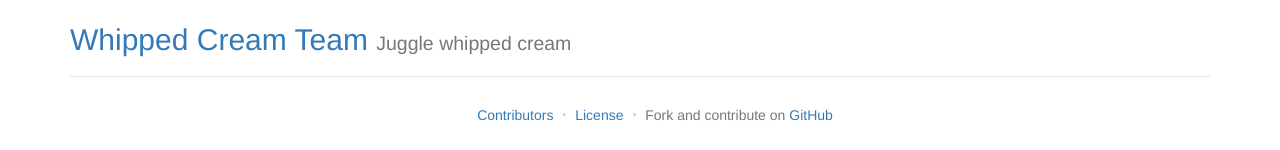
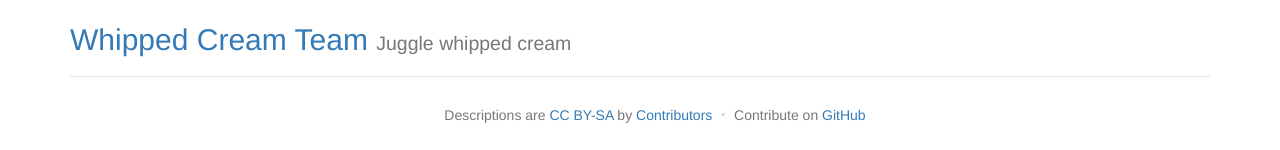
Before and after one commit to davidselassie/games, a Jekyll site: the page built from index.html, in a window 1280 px wide. Shown: the part 951-1101 px from the top of the page. Built offline with Jekyll 4.4.1, drawn with Linux system fonts in a browser that asks for light colours; nearby versions of some CDN libraries.

Commit message:
Adds CC license to text.

```diff
--- a/_includes/footer.html
+++ b/_includes/footer.html
@@ -1,9 +1,8 @@
 <footer class="page-footer">
   <div class="container">
     <ul class="footer-links breadcrumb text-muted">
-      <li><a href="https://github.com/selassid/games/graphs/contributors">Contributors</a></li>
-      <li><a href="https://github.com/selassid/games/blob/gh-pages/LICENSE">License</a></li>
-      <li>Fork and contribute on <a href="https://github.com/selassid/games/">GitHub</a></li>
+      <li>Descriptions are <a rel="license" href="http://creativecommons.org/licenses/by-sa/4.0/">CC BY-SA</a> by <a href="https://github.com/selassid/games/graphs/contributors">Contributors</a></li>
+      <li>Contribute on <a href="https://github.com/selassid/games/">GitHub</a></li>
     </ul>
   </div>
 </footer>
```
